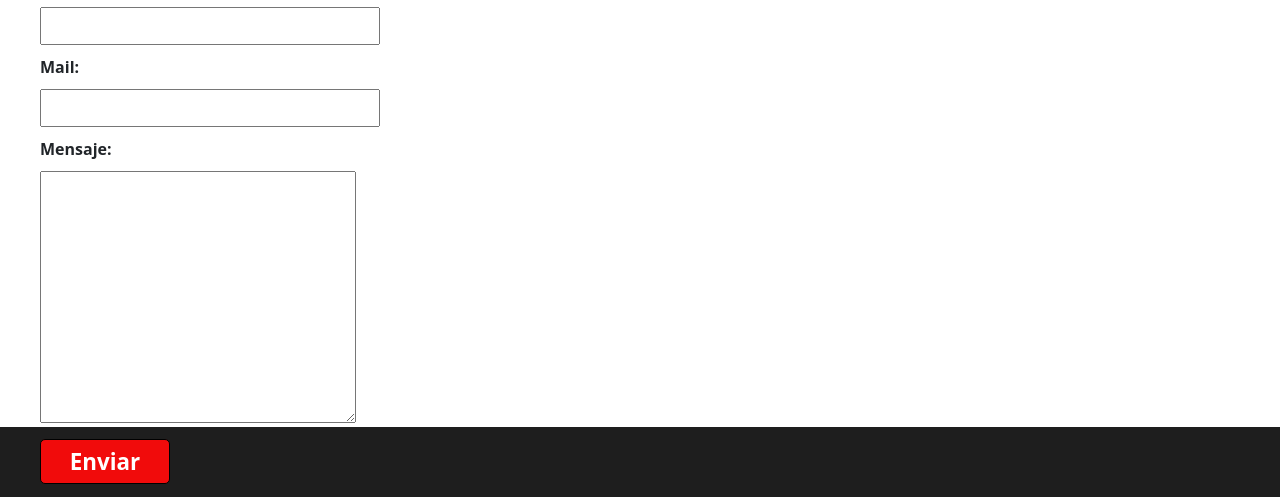
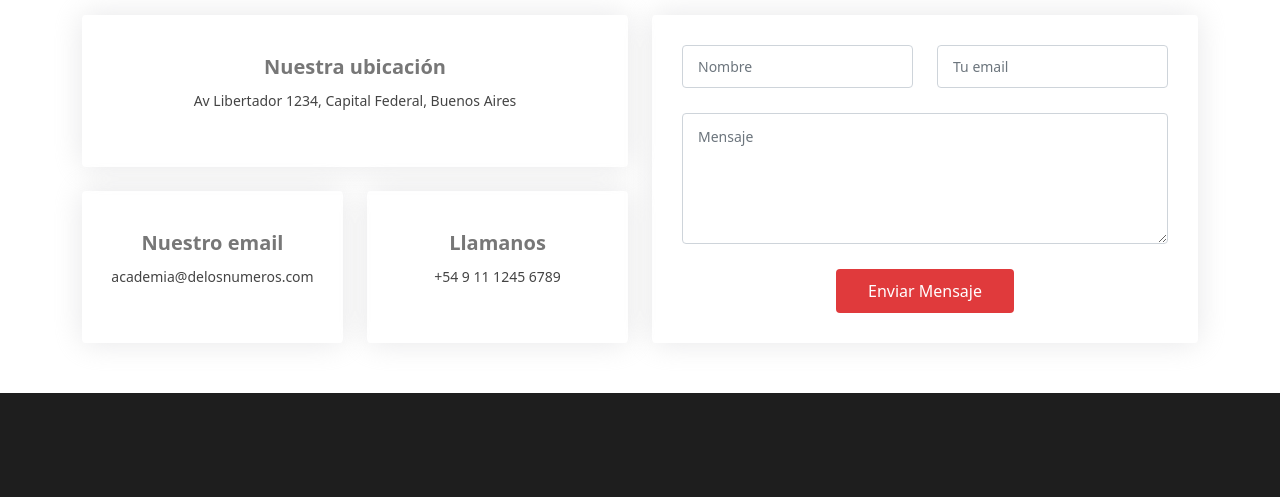
Before and after one commit to LucasMarkowicz/Academia-Markowicz-bootstrap, a plain HTML site: page pages/contactanos.html in a window 1280 px wide. Shown: the part 209-706 px from the top of the page. Drawn offline with nearby package versions, Linux system fonts and the light colour scheme.

Commit message:
segunda entrega proyecto final

```diff
--- a/index.css
+++ b/index.css
@@ -19,31 +19,17 @@ body {
 }
 
 .boton {
-	display: inline-flex;
-	align-items: center;
-	justify-content: center;
-	width: 130px;
-	height: 45px;
-	background: #f10b0b;
-	color: #fff;
-	font-size: 1.4em;
-	font-weight: bold;
-	border: none;
-	cursor: pointer;
-	transition: all 400ms ease;
-	border-radius: 5px;
-	position: relative;
-	overflow: hidden;
-    border-width: 1px;
-    border-color: black;
-    border-style: solid;
+	background: #e03a3c;
+    border: 0;
+    padding: 10px 32px;
+    color: #fff;
+    transition: 0.4s;
+    border-radius: 4px;
 }
 
 .boton:hover {
-    background-color: #f0e2e2;
-    color: #000000;
+    background: #e35052;
 }
-
 
 .container {
     max-width: 1400px;
@@ -394,30 +380,76 @@ footer p {
 
 /* contactanos */
 
-#contacto {
-    height: 500px;
-    padding-left: 40px;
-}
-
-#contacto .formulario {
-    font-weight: bold;
+.contact{
     margin-bottom: 50px;
 }
 
-#contacto input {
-    margin-top: 10px;
-    margin-bottom: 10px;
-    padding-right: 100px;
-    padding-top: 5px;
-    padding-bottom: 5px;
-    padding-left: 5px;
-}
+ .contact h2{
+    padding-left: 40px;
+    margin-bottom: 50px;}
 
-#contacto textarea {
-    margin-top: 10px;
-    margin-bottom: 10px;
-    padding-right: 100px;
-    padding-top: 5px;
-    padding-bottom: 5px;
-    padding-left: 5px;
-}
+.contact .info-box {
+    color: #444444;
+    text-align: center;
+    box-shadow: 0 0 30px rgba(214, 215, 216, 0.6);
+    padding: 30px 0 54px 0;
+    border-radius: 4px;
+  }
+
+  .contact .info-box h3 {
+    font-size: 20px;
+    color: #777777;
+    font-weight: 700;
+    margin: 10px 0;
+  }
+
+  .contact .info-box p {
+    padding: 0;
+    line-height: 24px;
+    font-size: 14px;
+    margin-bottom: 0;
+  }
+
+  .contact .email-form {
+    box-shadow: 0 0 30px rgba(214, 215, 216, 0.6);
+    padding: 30px;
+    border-radius: 4px;
+  }
+
+
+  .contact .email-form .form-group {
+    margin-bottom: 25px;
+  }
+
+  .contact .email-form input,
+  .contact .email-form textarea {
+    box-shadow: none;
+    font-size: 14px;
+    border-radius: 4px;
+  }
+
+  .contact .email-form input:focus,
+  .contact .email-form textarea:focus {
+    border-color: #111111;
+  }
+
+  .contact .email-form input {
+    padding: 10px 15px;
+  }
+
+  .contact .email-form textarea {
+    padding: 12px 15px;
+  }
+
+  .contact .email-form button[type=submit] {
+    background: #e03a3c;
+    border: 0;
+    padding: 10px 32px;
+    color: #fff;
+    transition: 0.4s;
+    border-radius: 4px;
+  }
+
+  .contact .email-form button[type=submit]:hover {
+    background: #e35052;
+  }
--- a/pages/contactanos.html
+++ b/pages/contactanos.html
@@ -27,11 +27,11 @@
         </button>
         <div class="collapse navbar-collapse" id="navbarNavAltMarkup">
           <div class="navbar-nav">
-            <a class="nav-link active" aria-current="page" href="../index.html">Home</a>
+            <a class="nav-link" aria-current="page" href="../index.html">Home</a>
             <a class="nav-link" href="../pages/nosotros.html">Sobre nosotros</a>
             <a class="nav-link" href="../pages/materias.html">Materias</a>
             <a class="nav-link" href="../pages/cursosPrecios.html">Cursos y Precios</a>
-            <a class="nav-link" href="../pages/contactanos.html">Contactanos</a>
+            <a class="nav-link active" href="../pages/contactanos.html">Contactanos</a>
           </div>
         </div>
       </div>
@@ -39,19 +39,58 @@
   </header>
 
   <main>
-    <section id="contacto">
+    <section id="contact" class="contact">
       <h2>Nuestro <span class="color-acento">Contacto</span></h2>
-      <div class="formulario">
-        <form>
-          <div><label for="name">Nombre:</label></div>
-          <input type="text" id="name">
-          <div><label for="mail">Mail:</label></div>
-          <input type="email" id="mail">
-          <div><label for="consulta">Mensaje:</label></div>
-          <textarea name="consulta" id="consulta" cols="21" rows="10"></textarea>
-          <div><button type="submit" class="boton"><span>Enviar</span></button></div>
-        </form>
+      <div class="container">
+        <div class="row">
+
+          <div class="col-lg-6">
+
+            <div class="row">
+              <div class="col-md-12">
+                <div class="info-box">
+                  <h3>Nuestra ubicación</h3>
+                  <p>Av Libertador 1234, Capital Federal, Buenos Aires</p>
+                </div>
+              </div>
+              <div class="col-md-6">
+                <div class="info-box mt-4">
+                  <h3>Nuestro email</h3>
+                  <p>academia@delosnumeros.com</p>
+                </div>
+              </div>
+              <div class="col-md-6">
+                <div class="info-box mt-4">
+                  <h3>Llamanos</h3>
+                  <p>+54 9 11 1245 6789</p>
+                </div>
+              </div>
+            </div>
+
+          </div>
+
+          <div class="col-lg-6">
+            <form class="email-form">
+              <div class="row">
+                <div class="col form-group">
+                  <input type="text" name="name" class="form-control" id="name" placeholder="Nombre">
+                </div>
+                <div class="col form-group">
+                  <input type="email" class="form-control" name="email" id="email" placeholder="Tu email">
+                </div>
+              </div>
+              <div class="form-group">
+                <textarea class="form-control" name="message" rows="5" placeholder="Mensaje"></textarea>
+              </div>
+              <div class="text-center"><button type="submit">Enviar Mensaje</button></div>
+            </form>
+          </div>
+
+        </div>
+
+      </div>
     </section>
+
 
   </main>
 
```
Also changed, not shown: index.html (+5 -5 lines), pages/cursosPrecios.html (+5 -5 lines), pages/materias.html (+2 -2 lines), pages/nosotros.html (+2 -2 lines).
